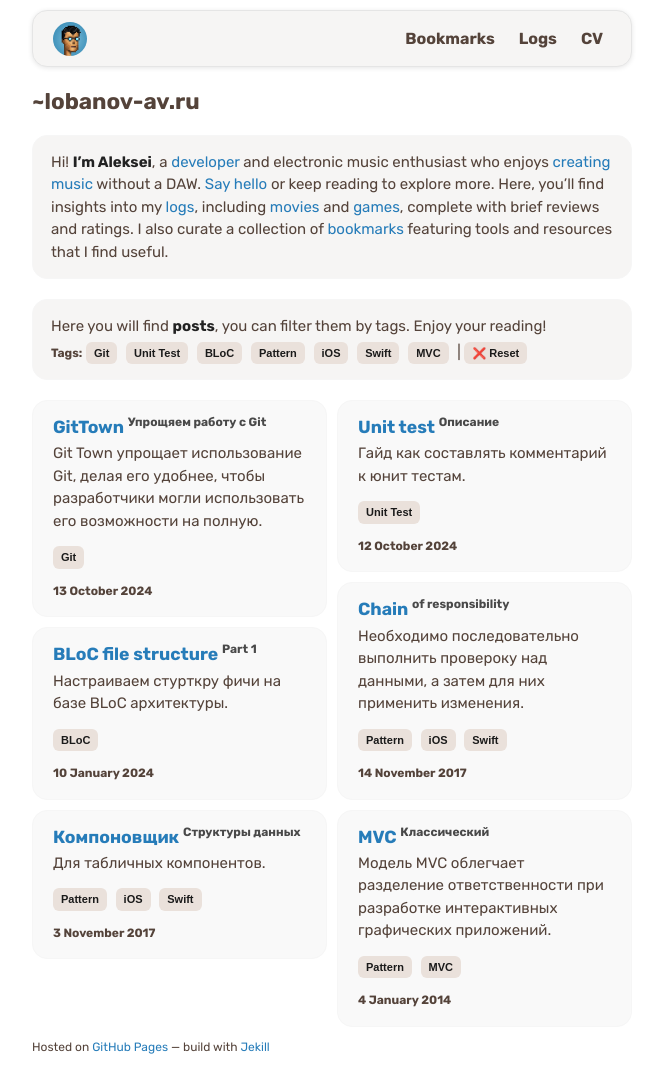
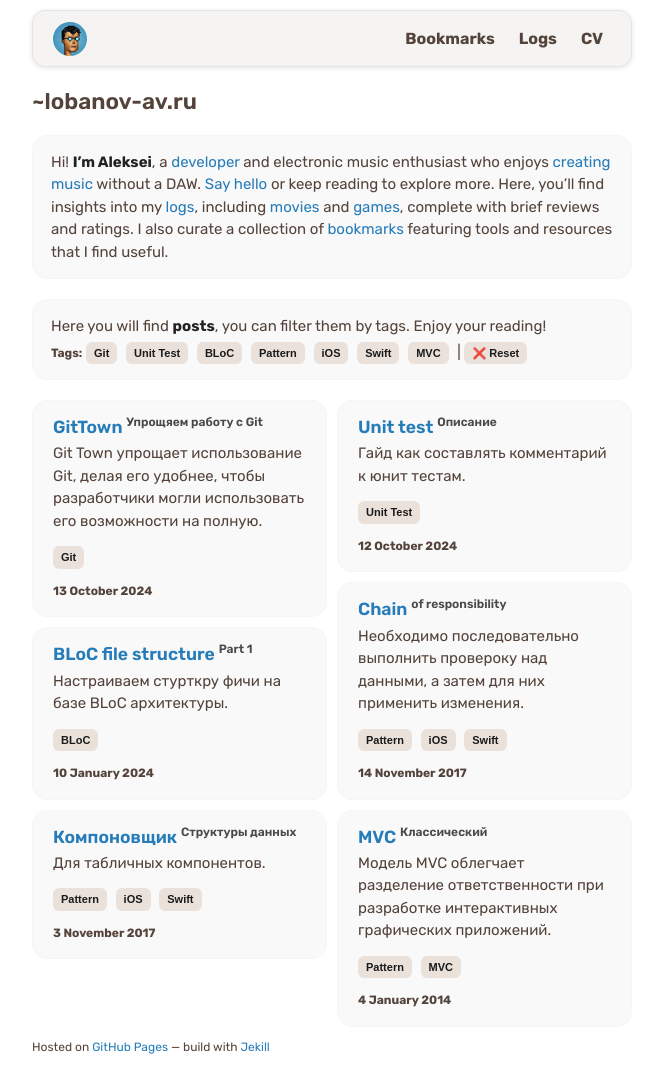
Before and after one commit to alobanov/alobanov.github.io, a Jekyll site: the page built from index.md, in a window 1280 px wide. Shown: the whole page, without its empty margins (308-971 px from the left). Built offline with Jekyll 4.4.1, drawn with Linux system fonts in a browser that asks for light colours; some web fonts are replaced.

Commit message:
update styles

```diff
--- a/assets/css/style.css
+++ b/assets/css/style.css
@@ -2,20 +2,39 @@
 @import "timeline.css";
 @import "image_pop.css";
 
+/* Основные переменные */
+:root {
+    /* Цвета */
+    --primary-color: #54433a;
+    --secondary-color: #267cb9;
+    --background-color: #fff;
+    --background-color-light: #f9f9f9;
+    --code-background: #f6f4f2;
+    --border-color: #e5e5e5;
+
+    /* Размеры */
+    --base-font-size: 15px;
+    --border-radius: 13px;
+
+    /* Шрифты */
+    --primary-font: "Rubik", "Helvetica Neue", Helvetica, Arial, sans-serif;
+    --code-font: "Victor Mono", "Lucida Console", Terminal, Consolas, "Liberation Mono",
+        "DejaVu Sans Mono", "Courier New", monospace;
+}
 
 .full-width-rounded-image {
     width: 100%;
     height: auto;
-    border-radius: 13px;
+    border-radius: var(--border-radius);
     object-fit: cover;
 }
 
 /* Общие стили */
 body {
-    font-size: 15px;
-    font: "Rubik", "Helvetica Neue", Helvetica, Arial, sans-serif;
-    color: #54433a;
-    background-color: #fff;
+    font-size: var(--base-font-size);
+    font-family: var(--primary-font);
+    color: var(--primary-color);
+    background-color: var(--background-color);
 }
 
 /* Заголовки */
@@ -25,10 +44,10 @@
 h4,
 h5,
 h6 {
-    font-family: "Rubik", serif;
-    font-weight: 700;
+    font-family: var(--primary-font);
+    font-weight: 600;
     margin: 0 0 5px;
-    color: #54433a;
+    color: var(--primary-color);
 }
 
 h1,
@@ -80,15 +99,7 @@
 
 code,
 pre {
-    font-family:
-        Victor Mono,
-        Lucida Console,
-        Terminal,
-        Consolas,
-        Liberation Mono,
-        DejaVu Sans Mono,
-        Courier New,
-        monospace;
+    font-family: var(--code-font);
     font-size: 12px;
     color: #333;
 }
@@ -96,15 +107,15 @@
 pre {
     margin: 10px 0;
     padding: 8px 15px;
-    background: #f6f4f2;
+    background: var(--code-background);
     border-radius: 5px;
-    border: 1px solid #e5e5e5;
+    border: 1px solid var(--border-color);
     overflow-x: auto;
 }
 
 /* Ссылки */
 a {
-    color: #267cb9;
+    color: var(--secondary-color);
     text-decoration: none;
 }
 
@@ -133,7 +144,7 @@
 
 header,
 footer {
-    font-family: "Rubik", serif;
+    font-family: var(--primary-font);
     width: 270px;
     float: left;
     -webkit-font-smoothing: subpixel-antialiased;
@@ -264,8 +275,8 @@
     display: flex;
     justify-content: space-between;
     align-items: center;
-    background-color: #f6f5f4;
-    border-radius: 15px;
+    background-color: var(--code-background);
+    border-radius: var(--border-radius);
     padding: 10px 20px;
     position: fixed;
     top: 10px;
@@ -275,7 +286,7 @@
     width: calc(100% - 40px);
     z-index: 1000;
     box-sizing: border-box;
-    border: 1px solid #e5e5e5;
+    border: 1px solid var(--border-color);
     box-shadow: 0 1px 5px rgba(0, 0, 0, 0.1);
 }
 
@@ -295,8 +306,8 @@
 .menu-nav a {
     text-align: center;
     text-decoration: none;
-    color: #54433a;
-    font-family: "Rubik", sans-serif;
+    color: var(--primary-color);
+    font-family: var(--primary-font);
     font-size: 16px;
     padding: 8px;
     border-radius: 15px;
@@ -308,7 +319,7 @@
 
 .menu-nav a:hover {
     background-color: #e0e0e0;
-    color: #54433a;
+    color: var(--primary-color);
 }
 
 .container-two-columns {
@@ -335,11 +346,11 @@
 .bubble {
     position: relative;
     /* background-color: #f9f9f9; */
-    background-color: #f6f5f4;
-    color: #54433a;
+    background-color: var(--background-color-light);
+    color: var(--primary-color);
     padding: 15px 18px;
     border-radius: 15px;
-    font-family: "Rubik", sans-serif;
+    font-family: var(--primary-font);
     line-height: 1.5;
     margin: 20px 0;
     border: 1px solid #f6f6f6;
@@ -414,8 +425,8 @@
     position: absolute;
     top: -16px;
     right: 10px;
-    background-color: #f6f5f4;
-    color: #333;
+    background-color: var(--background-color-light);
+    color: var(--primary-color);
     font-size: 14px;
     padding: 4px 8px;
     border-radius: 12px;
@@ -511,7 +522,7 @@
     padding: 1px 4px;
     border-radius: 4px;
     border: 1px solid #e0d3c9;
-    font-family: "Victor Mono", "Courier", monospace;
+    font-family: var(--code-font);
     font-size: 12px;
     display: inline-block;
 }
```
